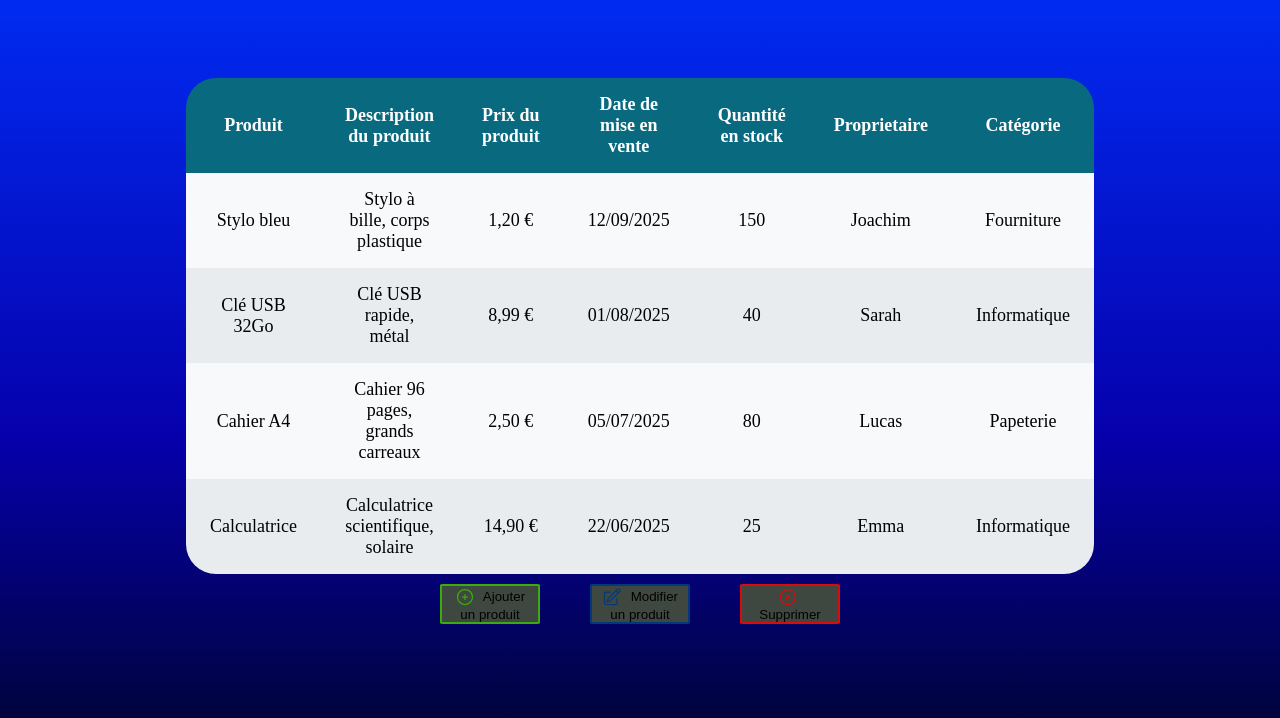
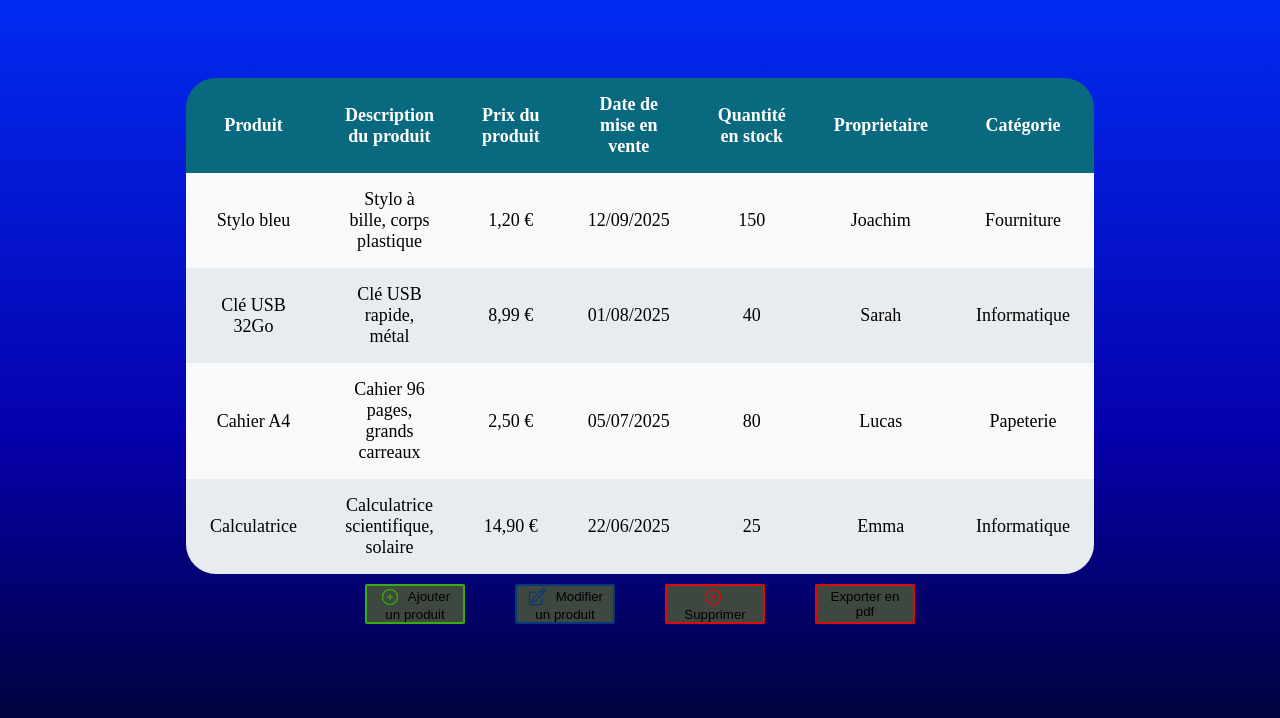
Before and after one commit to JOJO-Joachim/Site-expo, a plain HTML site: page pages/edit.html in a window 1280 px wide. Shown: the part 82-800 px from the top of the page. Drawn offline with Linux system fonts and the light colour scheme.

Commit message:
ajouts boutons d'exportation de fiches PDF

```diff
--- a/CSS/style.css
+++ b/CSS/style.css
@@ -87,6 +87,7 @@
     margin-top: 250px;
     margin-right: 100px;
     margin-left: 0%;
+
 }
 
 .tkt{
--- a/pages/edit.html
+++ b/pages/edit.html
@@ -90,6 +90,8 @@
   <path stroke-linecap="round" stroke-linejoin="round" d="m9.75 9.75 4.5 4.5m0-4.5-4.5 4.5M21 12a9 9 0 1 1-18 0 9 9 0 0 1 18 0Z" />
 </svg>
  Supprimer</button>
+                 <button class="button_delete" onclick="location.href='null'">
+ Exporter en pdf</button>
             </section>
 </body>
 </html>
```
Also changed, not shown: pages/about.html (+4 -0 lines), pages/home.html (+1 -0 lines).
